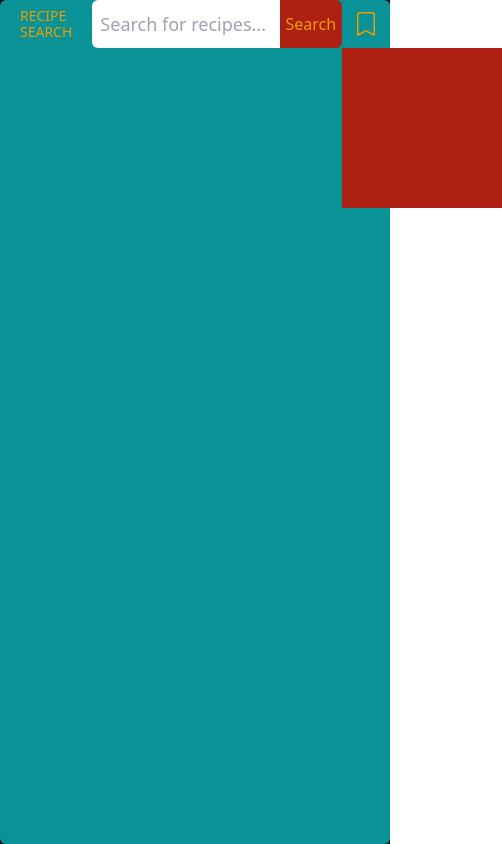
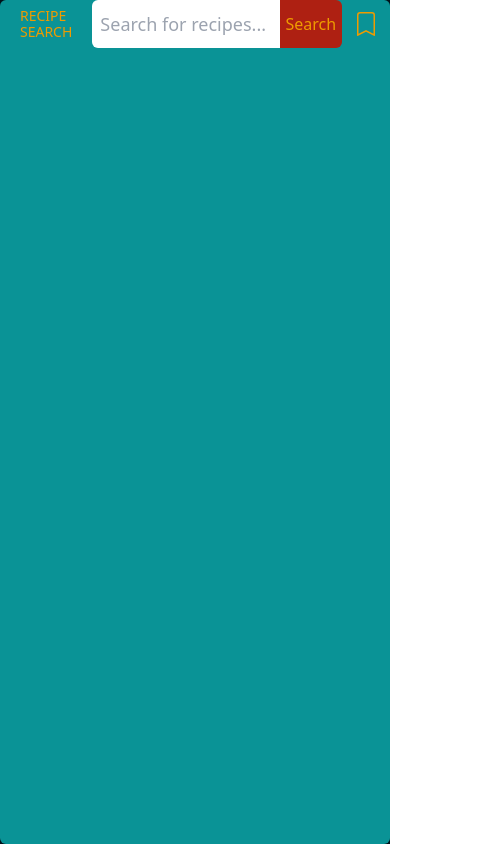
Before and after one commit to hefest42/tailwind-project, a React (Create React App) app: page / in a window 390 px wide. Shown: the whole page, 502 px wide, since content can reach past the window. Built offline with nearby package versions, Linux system fonts and the light colour scheme.

Commit message:
wip on small screen/mobile layout

```diff
--- a/src/components/Search-Bar/BookmarkDropdownMenu.js
+++ b/src/components/Search-Bar/BookmarkDropdownMenu.js
@@ -1,7 +1,7 @@
 import React from "react";
 
-const BookmarkDropdownMenu = () => {
-    return <div className="absolute top-full left-0 w-[10rem] h-[10rem] bg-bright-red"></div>;
+const BookmarkDropdownMenu = ({ displayBookmarks }) => {
+    return <div className={`absolute "top-full" left-0 w-[10rem] h-[10rem] bg-bright-red`}></div>;
 };
 
 export default BookmarkDropdownMenu;
--- a/src/components/Search-Bar/SearchBar.js
+++ b/src/components/Search-Bar/SearchBar.js
@@ -1,10 +1,12 @@
-import React from "react";
+import React, { useState } from "react";
 
 import BookmarkDropdownMenu from "./BookmarkDropdownMenu";
 
 import { BsBookmark } from "react-icons/bs";
 
 const SearchBar = () => {
+    const [displayBookmarks, setDisplayBookmarks] = useState(false);
+
     return (
         <div className="w-full h-12 bg-orange-400 flex flex-row">
             <div className="text-dark-yellow px-5 h-full text-sm md:text-lg flex justify-center items-center">
@@ -24,14 +26,20 @@ const SearchBar = () => {
                 </form>
                 <button className="w-4/12 bg-bright-red hover:bg-dark-red text-dark-yellow rounded-r-md">Search</button>
             </div>
-            <div className="relative w-auto px-3 md:px-5 xl:px-10 h-full bg-lime-500 ">
-                <div className=" h-full flex justify-center items-center cursor-pointer">
+            <div
+                className="relative w-auto px-3 md:px-5 xl:px-10 h-full bg-lime-500"
+                onMouseLeave={() => setDisplayBookmarks(false)}
+            >
+                <div
+                    className=" h-full flex justify-center items-center cursor-pointer"
+                    onMouseEnter={() => setDisplayBookmarks(true)}
+                >
                     <div className="hidden lg:block mr-4 text-lg text-dark-yellow">BOOKMARKS</div>
                     <div>
                         <BsBookmark className="text-dark-yellow w-6 h-6 md:w-8 md:h-8" />
                     </div>
                 </div>
-                <BookmarkDropdownMenu />
+                {displayBookmarks && <BookmarkDropdownMenu displayBookmarks={displayBookmarks} />}
             </div>
         </div>
     );
```
